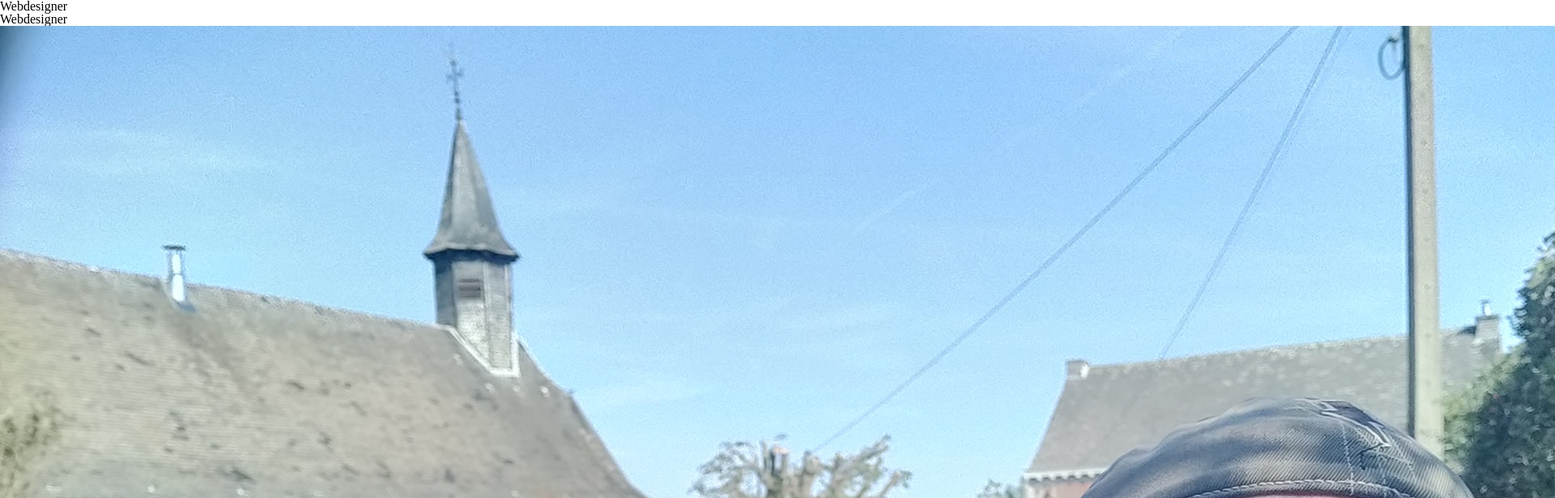
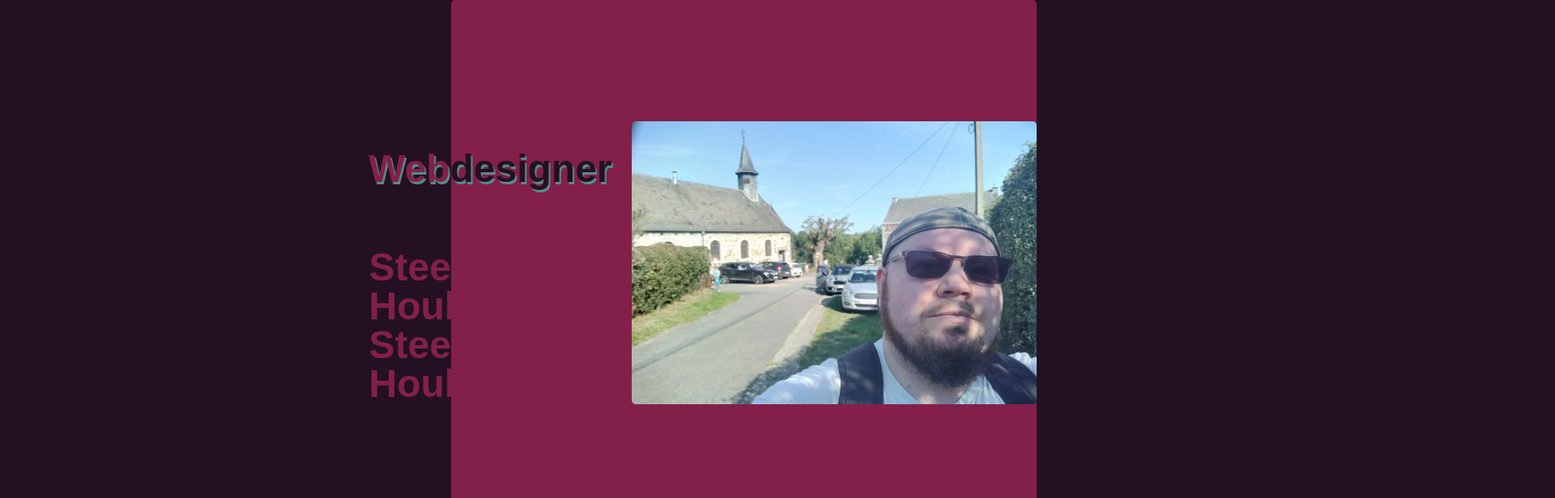
Before and after one commit to st2eve/v-card, a plain HTML site: page index.html in a window 1280 px wide. Shown: the top 616 px of the page at 81% size, 1920 px wide, since content can reach past the window. Drawn offline with Linux system fonts and the light colour scheme.

Commit message:
css flex

```diff
--- a/index.html
+++ b/index.html
@@ -8,21 +8,24 @@
         <link rel="stylesheet" href="style.css">
     </head>
     <body>
-        <section>
-            <h3>
+        <section id="skills">
+            <h2>
                 Web<span id="design_one">designer</span>
-            </h3>
-            <h3>
+            </h2>
+            <h2>
                 Web<span id="design_two">designer</span>
-            </h3>
+            </h2>
+        </section>
+        <section id="about_me">
+            <h2>
+                Steeve Houbart
+            </h2>
+            <h2>
+                Steeve Houbart
+            </h2>
         </section>
         <div>
             <img src="images/moi.jpg" alt="photo steeve houbart">
         </div>
-        <section>
-            <h2>
-                Steeve Houbart
-            </h2>
-        </section>
     </body>
 </html>
--- a/style.css
+++ b/style.css
@@ -43,3 +43,57 @@ table {
 }
 
 /* -- Reset css -- Reset css -- Reset css -- Reset css -- Reset css -- Reset css -- Reset css -- Reset css -- Reset css -- */
+
+body {
+    font-family: Arial, Helvetica, sans-serif;
+    background-color: #231123;
+    display: flex;
+    justify-content: space-between;
+    align-items: center;
+}
+div {
+    background-color: #82204A;
+    width: 2000px;
+    height: 650px;
+    display: flex;
+    justify-content: flex-end;
+    border-radius: 5px;
+    align-items: center;
+}
+img {
+    width: 500px;
+    height: 350px;
+    border-radius: 5px;
+}
+h2 {
+    font-size: 3rem;
+    font-weight: bold;
+    color: #82204A;
+}
+#skills {
+    position: relative;
+    top: -92px;
+    left: 455px;
+}
+#about_me {
+    position: relative;
+    top: 78px;
+    left: 155px;
+}
+#about_me h2 {
+    display: inline-block;
+}
+#design_one {
+    color: #231123;
+}
+#skills :first-child {
+    z-index: 6;
+    position: relative;
+}
+#skills :nth-child(2){
+    color: #558c8c;
+    position: relative;
+    left: 2px;
+    top: -45px;
+    z-index: 5;
+}
```
